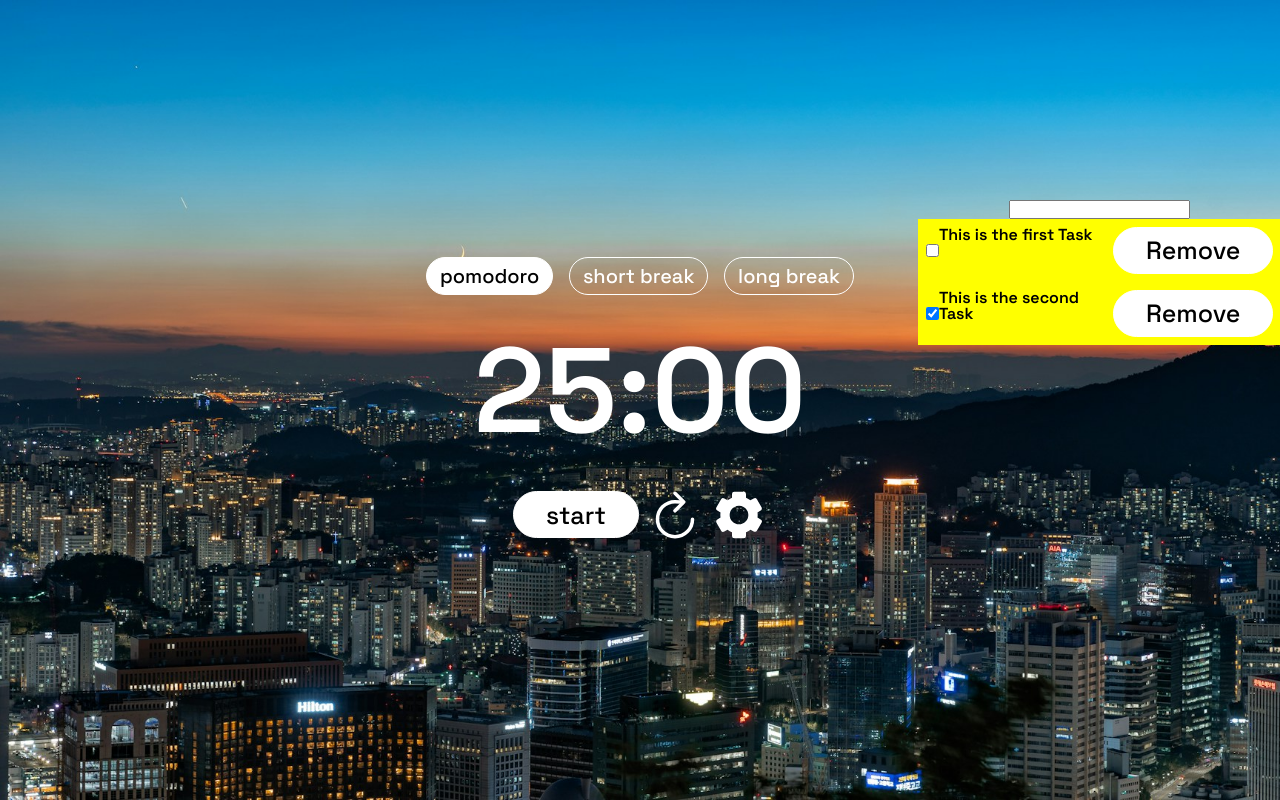
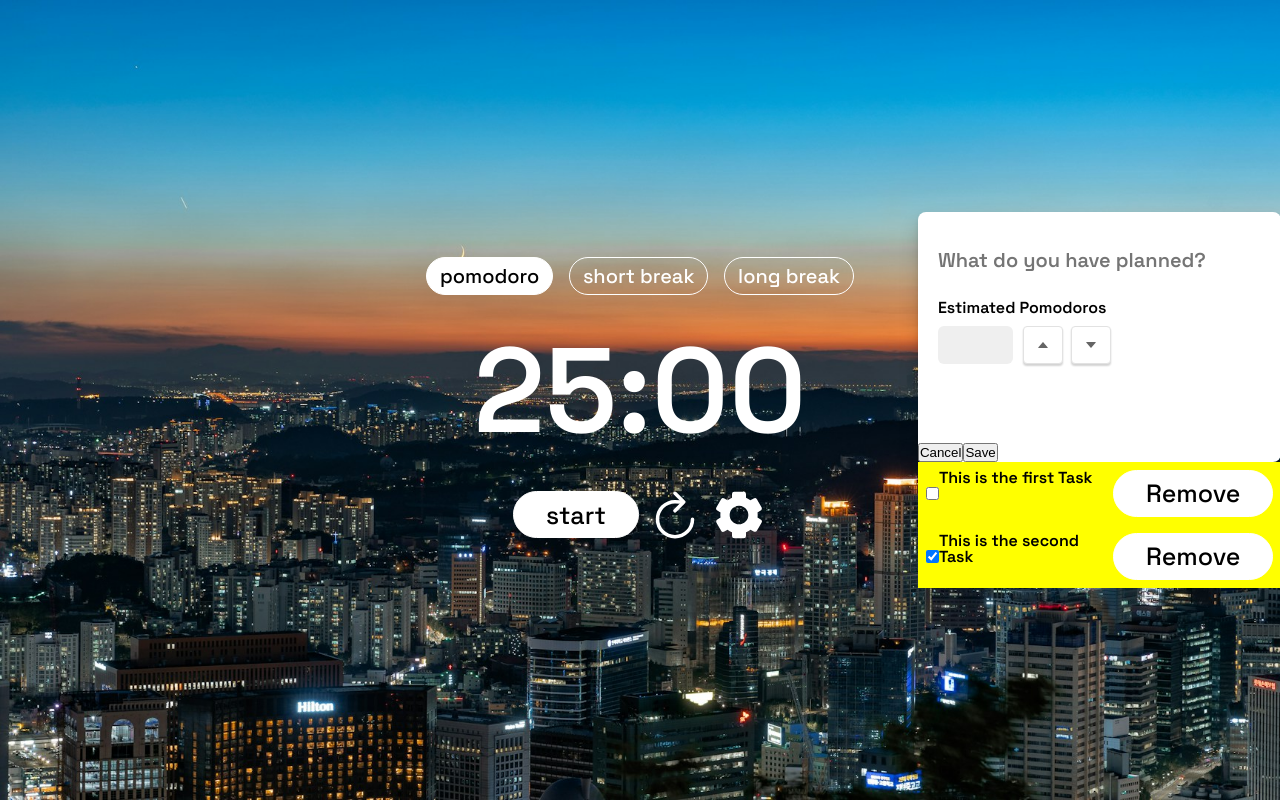
Before and after one commit to Jans3n/Pomodoro, a React (Vite) app: page / in a window 1280 px wide. Both pictures are taken after a click on the button "Add Task". Built offline with nearby package versions, Linux system fonts and the light colour scheme.

Commit message:
Designing inputs (incomplete)

```diff
--- a/src/components/UI/IconButton.jsx
+++ b/src/components/UI/IconButton.jsx
@@ -2,7 +2,7 @@ import React, { useEffect, useState } from 'react'
 import SettingsIcon from '../icons/Settingsicon'
 import './IconButton.css'
 
-function IconButton({icon, onClick, shouldSpin}) {
+function IconButton({icon, onClick, shouldSpin, style}) {
   const [isSpinning, setIsSpinning] = useState(false);
 
   const handleClick = () => {
@@ -21,7 +21,7 @@ function IconButton({icon, onClick, shouldSpin}) {
           {icon}
         </button>
         :
-        <button onClick={handleClick} className='IconButton'>
+        <button onClick={handleClick} className='IconButton' style={style}>
           {icon}
         </button>
       }
--- a/src/components/UI/TaskInputField.css
+++ b/src/components/UI/TaskInputField.css
@@ -39,7 +39,6 @@
 
 .addTaskButton{
   font-family: 'Space Grotesk';
-  box-sizing: border-box;
   width: 100%;
   height: 64px;
   background-color: rgba(0, 0, 0, 0.1);
--- a/src/components/UI/TaskInputField.jsx
+++ b/src/components/UI/TaskInputField.jsx
@@ -1,6 +1,7 @@
 import React, { useEffect, useState } from 'react'
 import './TaskInputField.css'
 import AddIcon from '../icons/AddIcon';
+import TaskMenu from './TaskMenu';
 
 function TaskInputField({name, onClick}) {
 
@@ -21,11 +22,12 @@ function TaskInputField({name, onClick}) {
         <button onClick={onClick} className='inputButton'>{name}</button> */}
         {
           openedTaskMenu ? (
-          <input
-            type="text"
-            value={taskText}
-            onChange={(e) => setTaskText(e.target.value)}
-            className='inputField'/>
+          // <input
+          //   type="text"
+          //   value={taskText}
+          //   onChange={(e) => setTaskText(e.target.value)}
+          //   className='inputField'/>
+            <TaskMenu />
           ) : (
             <button
               onClick={handleTaskMenu}
--- /dev/null
+++ b/src/components/UI/TaskMenu.css
@@ -0,0 +1,85 @@
+.TaskMenuContainer{
+  width: 100%;
+  height: 250px;
+  background-color: white;
+  border-radius: 8px;
+  text-align: left;
+  margin-top: 12px;
+  box-shadow: rgba(0, 0, 0, 0.15) 0px 10px 20px, rgba(0, 0, 0, 0.1) 0px 3px 6px;
+  animation: 0.1s ease-in-out 0s 1 normal none running expand;
+  display: flex;
+  flex-direction: column;
+  /* padding: 20px; */
+}
+
+.TaskInformation{
+  /* padding: 20px; */
+  padding: 20px 20px 0px;
+}
+
+.TaskInput{
+  padding: 12px 0px;
+}
+
+.inputField{
+  font-family: 'Space Grotesk';
+  font-size: 20px;
+  font-weight: 600;
+  width: 100%;
+  height: 2rem;
+  color: rgb(85, 85, 85);
+  box-sizing: border-box;
+  box-shadow: none;
+  border: none;
+}
+
+.inputField:focus{
+  outline: none;
+}
+
+input[type=number]::-webkit-inner-spin-button,
+input[type=number]::-webkit-outer-spin-button {
+    -webkit-appearance: none;
+    -moz-appearance: none;
+    appearance: none;
+    margin: 0;
+}
+
+.PomodorosRequiredContainer{
+  padding: 12px 0px;
+}
+
+
+.PomodoroCounter{
+  display: flex;
+  gap: 10px;
+  padding-top: 10px;
+}
+
+.EstimatedPomodorosInput{
+  border-radius: 6px;
+  background-color: rgb(239, 239, 239);
+  font-size: 16px;
+  padding: 10px;
+  box-shadow: none;
+  border: none;
+  color: rgb(85, 85, 85);
+  width: 75px;
+  box-sizing: border-box;
+  /* margin-right: 10px; */
+  font-weight: bold;
+  /* margin-top: 10px; */
+}
+
+.EstimatedPomodorosInput:focus{
+  outline: none;
+}
+
+.EstimatedPomodorosButtons{
+  display: flex;
+  gap: 0.5rem;
+}
+
+.TaskButtons{
+  margin-top: auto;
+}
--- /dev/null
+++ b/src/components/UI/TaskMenu.jsx
@@ -0,0 +1,86 @@
+import React, { useEffect, useState } from 'react'
+import './TaskMenu.css'
+import IconButton from './IconButton';
+import ArrowUpIcon from '../icons/ArrowUpIcon'
+import ArrowDownIcon from '../icons/ArrowDownIcon';
+
+function TaskMenu({name, onClick}) {
+
+  const [taskText, setTaskText] = useState('');
+  const [pomodoroInputValue, setPomodoroInputValue] = useState('')
+
+  const handlePomodoroInputChange = (e) => {
+    const inputValue = e.target.value;
+
+    if (/^\d{0,2}$/.test(inputValue) && (inputValue === '' || parseInt(inputValue) <= 24)) {
+      setPomodoroInputValue(inputValue);
+    }
+  };
+
+  const handleKeyDown = (e) => {
+    if (e.key === '-' || e.key === '.'|| e.key === ','|| e.key === '+') {
+      e.preventDefault();
+    }
+  };
+
+  const buttonStyle = {
+    textAlign: 'center',
+    borderRadius: '4px',
+    opacity: '0.9',
+    fontSize: '14px',
+    padding: '8px 12px',
+    minWidth: '0px',
+    width: '40px',
+    backgroundColor: 'white',
+    color: 'rgb(85, 85, 85)',
+    border: '1px solid rgb(223, 223, 223)',
+    boxShadow: 'rgba(0, 0, 0, 0.2) 0px 2px 2px',
+    height: '100%',
+  }
+
+  return (
+    <>
+      <div className='TaskMenuContainer'>
+        <div className='TaskInformation'>
+          <div className='TaskInput'>
+            <input
+            type="text"
+            value={taskText}
+            onChange={(e) => setTaskText(e.target.value)}
+            placeholder='What do you have planned?'
+            className='inputField'/>
+          </div>
+          <div className='PomodorosRequiredContainer'>
+            <p>Estimated Pomodoros</p>
+            <div className='PomodoroCounter'>
+              <input type="number" min="0" step="1" max="100" onKeyDown={handleKeyDown} onChange={handlePomodoroInputChange} value={pomodoroInputValue} className='EstimatedPomodorosInput'/>
+              <div className='EstimatedPomodorosButtons'>
+                <IconButton
+                icon={<ArrowUpIcon/>}
+                onClick={() => alert("settings clicked")}
+                shouldSpin={false}
+                style={buttonStyle}
+              />
+              <IconButton
+                icon={<ArrowDownIcon/>}
+                onClick={() => alert("settings clicked")}
+                shouldSpin={false}
+                style={buttonStyle}
+              />
+              </div>
+
+            </div>
+          </div>
+        </div>
+        <div className='TaskButtons'>
+
+          <button>Cancel</button>
+          <button>Save</button>
+        </div>
+      </div>
+    </>
+  )
+
+
+}
+export default TaskMenu
--- /dev/null
+++ b/src/components/icons/ArrowDownIcon.jsx
@@ -0,0 +1,18 @@
+// icon:caret-down | Ant Design Icons https://ant.design/components/icon/ | Ant Design
+import * as React from "react";
+
+function ArrowDownIcon(props) {
+  return (
+    <svg
+      viewBox="0 0 1024 1024"
+      fill="currentColor"
+      height="1rem"
+      width="1rem"
+      {...props}
+    >
+      <path d="M840.4 300H183.6c-19.7 0-30.7 20.8-18.5 35l328.4 380.8c9.4 10.9 27.5 10.9 37 0L858.9 335c12.2-14.2 1.2-35-18.5-35z" />
+    </svg>
+  );
+}
+
+export default ArrowDownIcon;
--- /dev/null
+++ b/src/components/icons/ArrowUpIcon.jsx
@@ -0,0 +1,18 @@
+// icon:caret-up | Ant Design Icons https://ant.design/components/icon/ | Ant Design
+import * as React from "react";
+
+function ArrowUpIcon(props) {
+  return (
+    <svg
+      viewBox="0 0 1024 1024"
+      fill="currentColor"
+      height="1rem"
+      width="1rem"
+      {...props}
+    >
+      <path d="M858.9 689L530.5 308.2c-9.4-10.9-27.5-10.9-37 0L165.1 689c-12.2 14.2-1.2 35 18.5 35h656.8c19.7 0 30.7-20.8 18.5-35z" />
+    </svg>
+  );
+}
+
+export default ArrowUpIcon;
```
